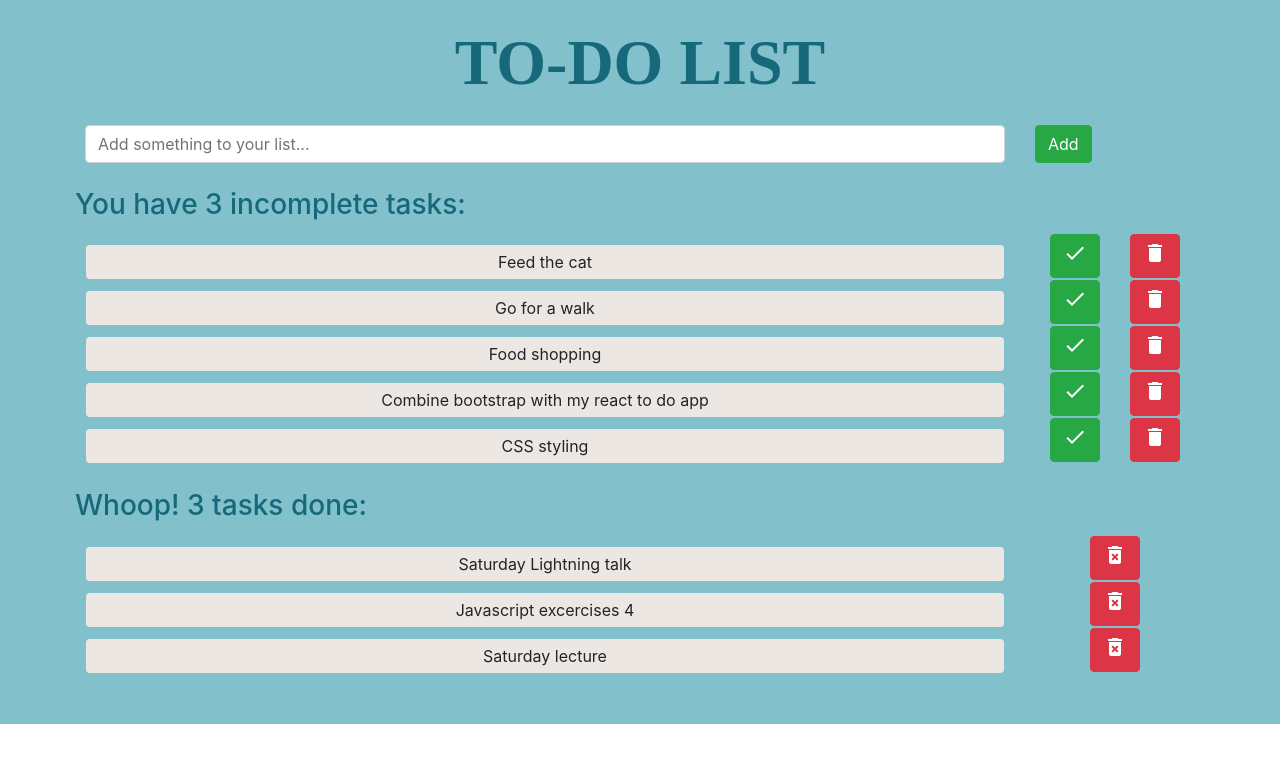
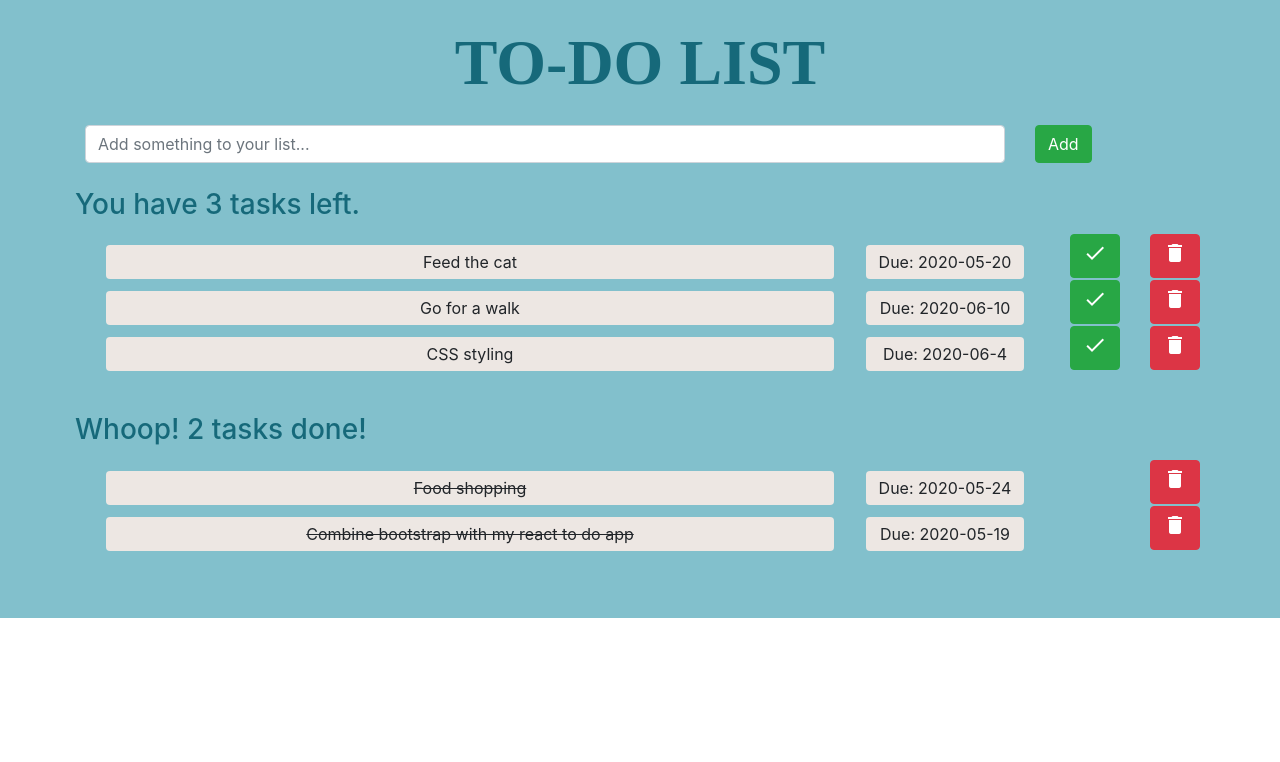
Before and after one commit to mattmckinley/todo-react-application, a React (Create React App) app: page / in a window 1280 px wide. Shown: the top 762 px of the page. Built offline with nearby package versions, Linux system fonts and the light colour scheme; a web font is replaced by a local one.

Commit message:
code along, added state, combined complete and incomplete

```diff
--- a/src/App.js
+++ b/src/App.js
@@ -1,28 +1,39 @@
-import React from 'react';
+import React, { useState } from 'react';
 import './App.css';
 import TaskItem from './TaskItem/TaskItem';
 import TaskInput from './TaskInput/TaskInput';
 import IncompleteRow from './IncompleteRow/IncompleteRow';
 import CompleteRow from './CompleteRow/CompleteRow';
-import CompletedTasks from './CompletedTasks/CompletedTasks';
+
 
 function App() {
+
+  const [tasks, setTasks] = useState([
+    { text: "Feed the cat", completed: false, dueDate: "2020-05-20" },
+    { text: "Go for a walk", completed: false, dueDate: "2020-06-10" },
+    { text: "Food shopping", completed: true, dueDate: "2020-05-24" },
+    { text: "Combine bootstrap with my react to do app", completed: true, dueDate: "2020-05-19" },
+    { text: "CSS styling", completed: false, dueDate: "2020-06-4" }
+  ]);
+
+  const activeTasks = tasks.filter(task => !task.completed);
+
+  const completedTasks = tasks.filter(task => task.completed);
+
   return (
     <div className="App">
       <header className="App-header">
         <h1>TO-DO LIST</h1>
       </header>
-      <TaskInput/>
-      <IncompleteRow/>
-      <TaskItem text="Feed the cat" />
-      <TaskItem text="Go for a walk" />
-      <TaskItem text="Food shopping" />
-      <TaskItem text="Combine bootstrap with my react to do app" />
-      <TaskItem text="CSS styling" />
-      <CompleteRow/>
-      <CompletedTasks text="Saturday Lightning talk"/>
-      <CompletedTasks text="Javascript excercises 4"/>
-      <CompletedTasks text="Saturday lecture"/>
+      <TaskInput />
+      <IncompleteRow count={activeTasks.length} />
+      <ul className="task-list">
+        {activeTasks.map(task => <TaskItem text={task.text} completed={task.completed} dueDate={task.dueDate} />)}
+      </ul>
+      <CompleteRow count={completedTasks.length} />
+      <ul>
+        {completedTasks.map(task => <TaskItem text={task.text} completed={task.completed} dueDate={task.dueDate} />)}
+      </ul>
     </div>
   );
 }
--- a/src/CompleteRow/CompleteRow.js
+++ b/src/CompleteRow/CompleteRow.js
@@ -3,13 +3,13 @@ import React from 'react';
 import './CompleteRow.css';
 
 
-function CompleteRow() {
+function CompleteRow(props) {
     return (
         <div className="container complete-row">
             <div className="row">
                 <div className="col-12 complete-row__text">
                     <h3>
-                        Whoop! 3 tasks done:
+                        Whoop! {props.count} tasks done!
                     </h3>
                 </div>
             </div>
--- a/src/CompletedTasks/CompletedTasks.css
+++ /dev/null
@@ -1,15 +0,0 @@
-.completed-tasks__text {
-    padding: 5px 0px 5px 0px;
-    background-color: #EDE7E3;
-    border: none;
-    border-radius: 4px;
-    margin: 1px;
-}
-
-.completed-tasks__all {
-    padding: 10px 15px 0px 15px;
-}
-
-.delete-forever__button {
-    float: center;
-}
--- a/src/CompletedTasks/CompletedTasks.js
+++ /dev/null
@@ -1,25 +0,0 @@
-import React from 'react';
-
-import './CompletedTasks.css';
-
-
-function CompletedTasks(props) {
-    return (
-        <div className="container completed-tasks">
-            <div className="row">
-                <div className="col-12 col-md-10 completed-tasks__all">
-                    <p className="completed-tasks__text">
-                        {props.text}
-                    </p>
-                </div>
-                <div className="col-12 col-md-2 completed-tasks__button">
-                    <button type="button" class="btn btn-danger delete-forever__button">
-                        <span class="material-icons">delete_forever</span>
-                    </button>
-                </div>
-            </div>
-        </div>
-    );
-}
-
-export default CompletedTasks;
--- a/src/IncompleteRow/IncompleteRow.js
+++ b/src/IncompleteRow/IncompleteRow.js
@@ -3,13 +3,16 @@ import React from 'react';
 import './IncompleteRow.css';
 
 
-function IncompleteRow() {
-    return (
+
+
+function IncompleteRow(props) {
+
+      return (
         <div className="container incomplete-row">
             <div className="row">
                 <div className="col-12 incomplete-row__text">
                     <h3>
-                        You have 3 incomplete tasks:
+                    You have {props.count} tasks left.
                     </h3>
                 </div>
             </div>
--- a/src/TaskItem/TaskItem.css
+++ b/src/TaskItem/TaskItem.css
@@ -10,6 +10,18 @@
     padding: 10px 15px 0px 15px;
 }
 
+.task-item__date-all {
+    padding: 10px 15px 0px 15px;
+}
+
+.task-item__date {
+    padding: 5px 0px 5px 0px;
+    background-color: #EDE7E3;
+    border: none;
+    border-radius: 4px;
+    margin: 1px;
+}
+
 .task-item__done-button {
     float: right;
 }
@@ -17,3 +29,7 @@
 .task-item__delete-button {
     float: left;
 }
+
+.task-item__completed .task-item__text {
+    text-decoration: line-through;
+}
--- a/src/TaskItem/TaskItem.js
+++ b/src/TaskItem/TaskItem.js
@@ -5,17 +5,22 @@ import './TaskItem.css';
 
 function TaskItem(props) {
     return (
-        <div className="container task-item">
+        <div className={`container ${ props.completed ? "task-item__completed" : "task-item" }`}>
             <div className="row">
-                <div className="col-12 col-md-10 task-item__all">
+                <div className="col-12 col-md-8 task-item__all">
                     <p className="task-item__text">
                         {props.text}
                     </p>
                 </div>
+                <div className="col-12 col-md-2 task-item__date-all">
+                    <p className="task-item__date">
+                        Due: {props.dueDate}
+                    </p>
+                </div>
                 <div className="col-6 col-md-1 task-item__button">
-                    <button type="button" class="btn btn-success task-item__done-button">
+                    {!props.completed && <button type="button" class="btn btn-success task-item__done-button">
                         <span class="material-icons">done</span>
-                    </button>
+                    </button>}
                 </div>
                 <div className="col-6 col-md-1 task-item__button">
                     <button type="button" class="btn btn-danger task-item__delete-button">
```
